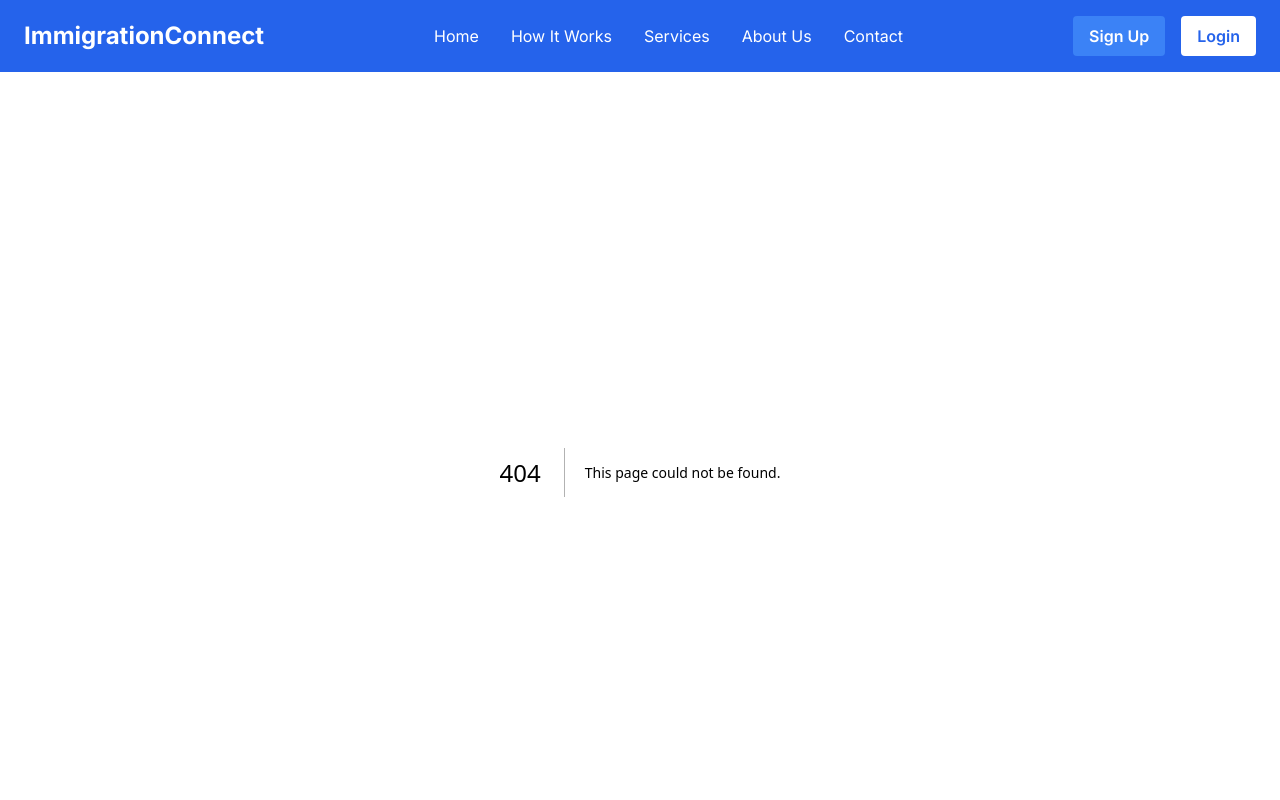
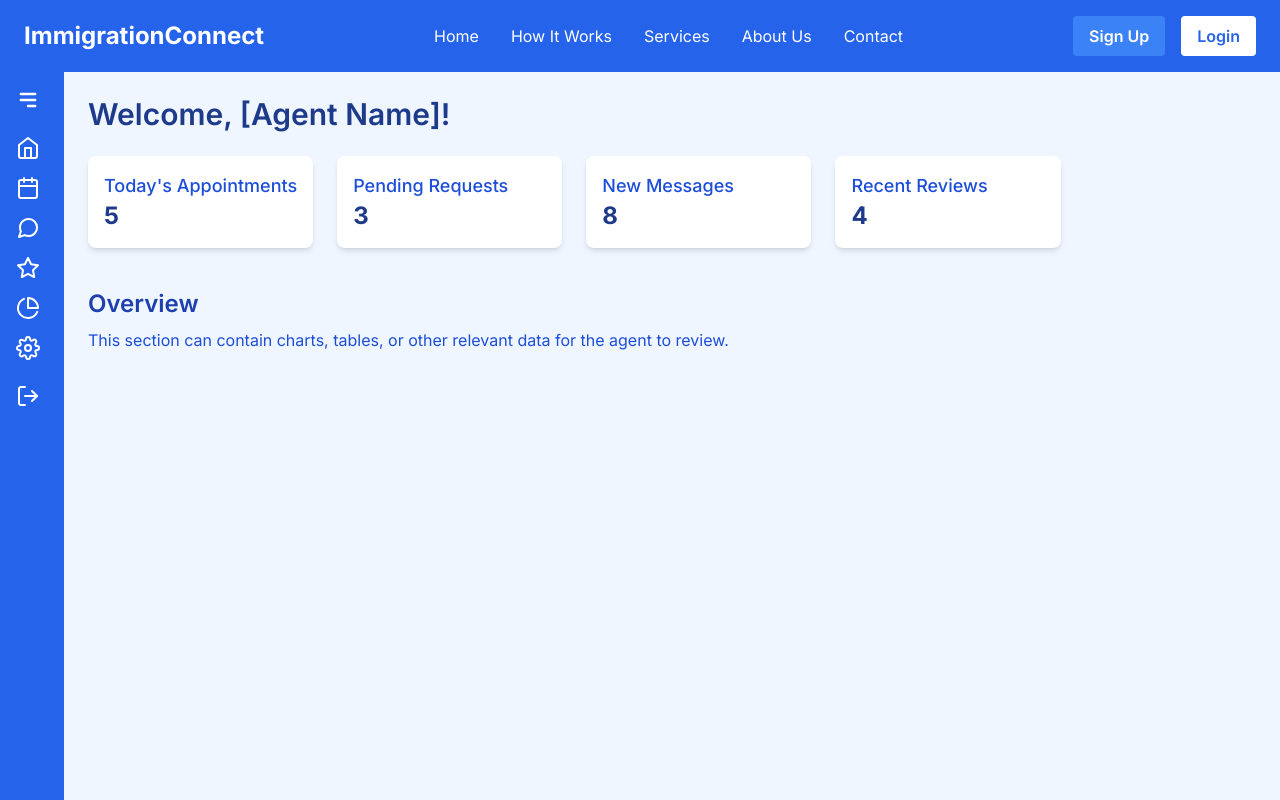
Before and after one commit to Ruwen-Yi/agent-finder, a Next.js app: page /dashboard in a window 1280 px wide. Before the commit this address had no page. Shown: the top 800 px of the page. Built offline with nearby package versions, Linux system fonts and the light colour scheme.

Commit message:
feat:create dashboardoverview page

```diff
--- /dev/null
+++ b/app/(dashboard)/dashboard/page.tsx
@@ -0,0 +1,46 @@
+export default function Dashboard() {
+  return (
+    <div className="flex h-screen bg-blue-50">
+      {/* Main Content */}
+      <div className="flex-1 p-6">
+        <h1 className="text-3xl font-semibold text-blue-900">
+          Welcome, [Agent Name]!
+        </h1>
+        <div className="grid grid-cols-1 md:grid-cols-2 lg:grid-cols-4 gap-6 mt-6">
+          {/* Quick Stats */}
+          <div className="bg-white p-4 rounded-lg shadow-md">
+            <h2 className="text-lg font-medium text-blue-700">
+              Today's Appointments
+            </h2>
+            <p className="text-2xl font-bold text-blue-900">5</p>
+          </div>
+          <div className="bg-white p-4 rounded-lg shadow-md">
+            <h2 className="text-lg font-medium text-blue-700">
+              Pending Requests
+            </h2>
+            <p className="text-2xl font-bold text-blue-900">3</p>
+          </div>
+          <div className="bg-white p-4 rounded-lg shadow-md">
+            <h2 className="text-lg font-medium text-blue-700">New Messages</h2>
+            <p className="text-2xl font-bold text-blue-900">8</p>
+          </div>
+          <div className="bg-white p-4 rounded-lg shadow-md">
+            <h2 className="text-lg font-medium text-blue-700">
+              Recent Reviews
+            </h2>
+            <p className="text-2xl font-bold text-blue-900">4</p>
+          </div>
+        </div>
+
+        {/* Additional Content */}
+        <div className="mt-10">
+          <h2 className="text-2xl font-semibold text-blue-800">Overview</h2>
+          <p className="text-blue-700 mt-2">
+            This section can contain charts, tables, or other relevant data for
+            the agent to review.
+          </p>
+        </div>
+      </div>
+    </div>
+  );
+}
```
